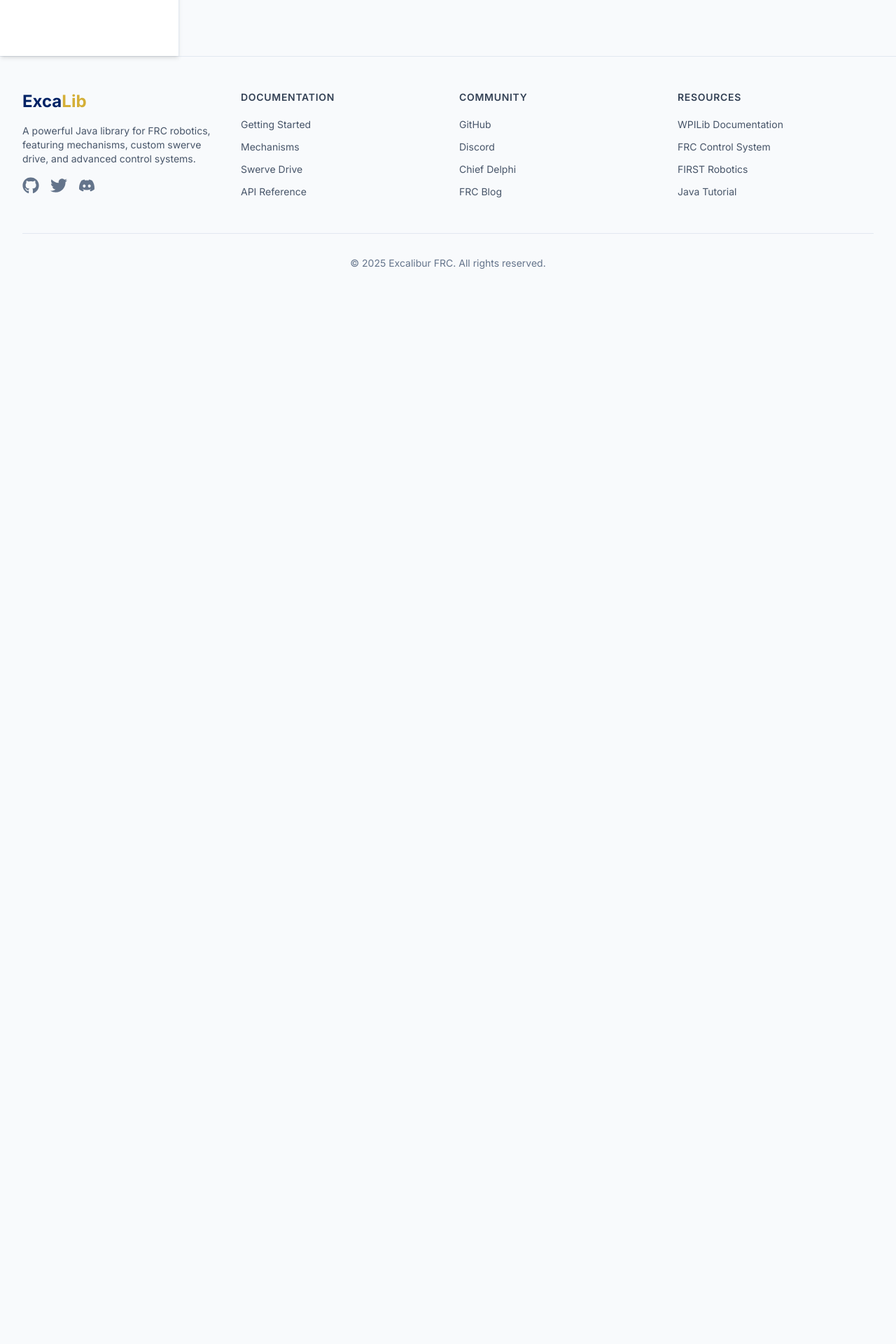
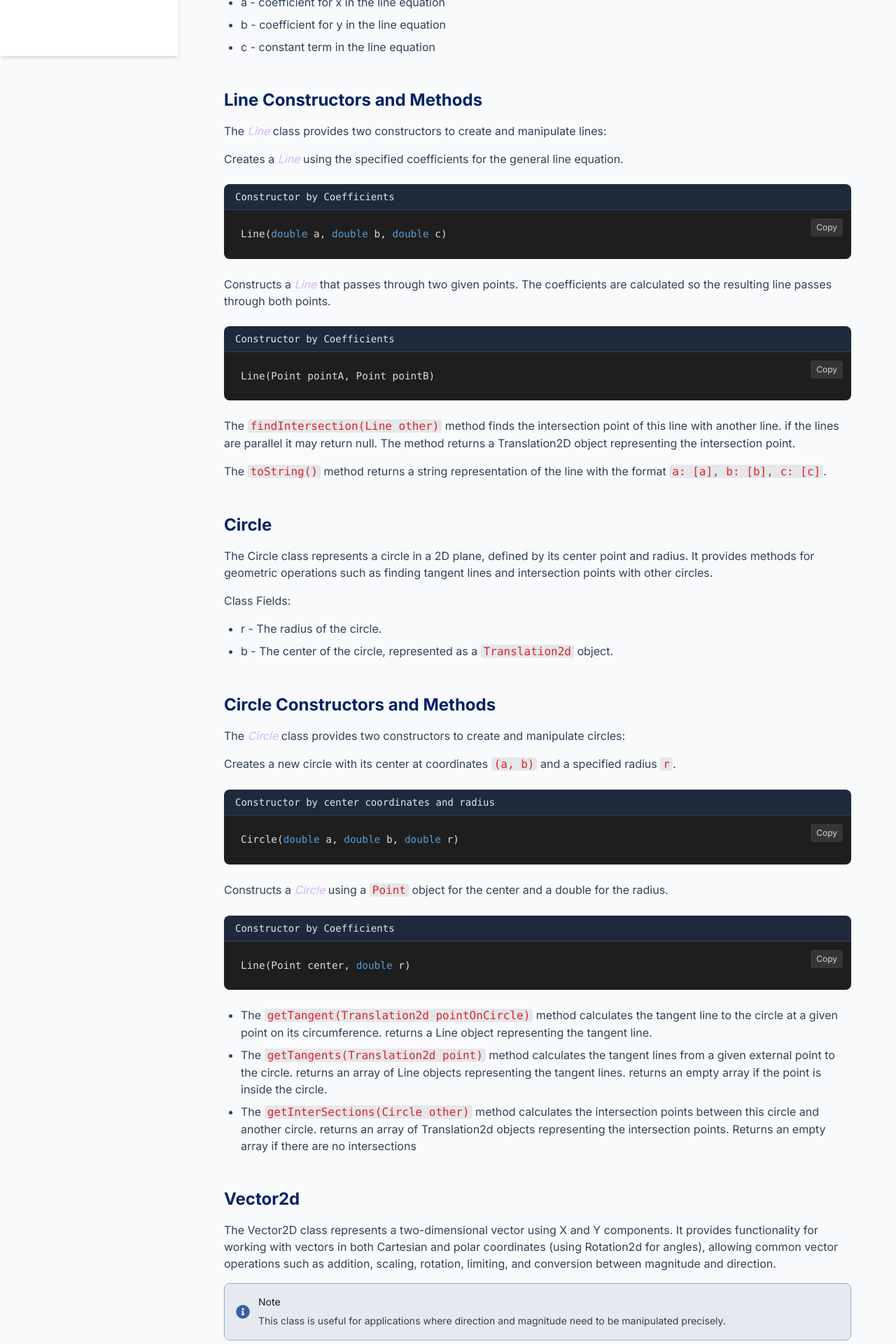
Before and after one commit to ExcaliDevBot/ExcaLibDoc, a React (Vite) app: page /docs/wrappers/physics in a window 1280 px wide. Shown: the part 720-2640 px from the top of the page at 70% size. Before the commit the page ends 1154 px from the top, so only its background shows below. Built offline with nearby package versions, Linux system fonts and the light colour scheme.

Commit message:
feat: add detailed documentation for Line, Circle, and Vector2D classes in physics.js

```diff
--- a/src/data/wrappers/physics.js
+++ b/src/data/wrappers/physics.js
@@ -28,6 +28,215 @@ export const physics = {
                         " functionality."
                 }
             ]
+        },
+        {
+            title: 'Line',
+            id: 'physics-overview',
+            content: [
+                {
+                    type: 'paragraph',
+                    text: 'The Line class models a straight line in a 2D plane using the general equation ' +
+                        '<ax + by + c = 0>. It provides constructors for creating a line either from its' +
+                        ' coefficients or from two points, and includes a method to find' +
+                        ' the intersection with another line.',
+                },
+                {
+                    type: 'paragraph',
+                    text: 'Class Fields:',
+                },
+                {
+                    type: 'list',
+                    ordered: false,
+                    items: [
+                        'a - coefficient for x in the line equation',
+                        'b - coefficient for y in the line equation',
+                        'c - constant term in the line equation',
+                    ]
+                },
+            ]
+        }, {
+            title: 'Line Constructors and Methods',
+            id: 'line-constructors',
+            content: [
+                {
+                    type: 'paragraph',
+                    text: 'The /*Line*/ class provides two constructors to create and manipulate lines:',
+                },
+                {
+                    type: 'paragraph',
+                    text: 'Creates a /*Line*/ using the specified coefficients for the general line equation.',
+                },
+                {
+                    type: "code",
+                    language: "java",
+                    title: "Constructor by Coefficients",
+                    code: `Line(double a, double b, double c)`
+                },
+                {
+                    type: 'paragraph',
+                    text: 'Constructs a /*Line*/ that passes through two given points. The coefficients are calculated so the resulting line passes through both points.',
+                },
+                {
+                    type: "code",
+                    language: "java",
+                    title: "Constructor by Coefficients",
+                    code: `Line(Point pointA, Point pointB)`
+                },
+                {
+                    type: 'paragraph',
+                    text: 'The <findIntersection(Line other)> method finds the intersection point of this line with' +
+                        ' another line. if the lines are parallel it may return null. The method returns a Translation2D object representing the intersection point.',
+                },
+                {
+                    type: 'paragraph',
+                    text: 'The <toString()> method returns a string representation of the line with the format <a: [a], b: [b], c: [c]>.',
+                },
+            ]
+        },
+        {
+            title: 'Circle',
+            id: 'circle-overview',
+            content: [
+                {
+                    type: 'paragraph',
+                    text: 'The Circle class represents a circle in a 2D plane, defined by its center point and radius.' +
+                        ' It provides methods for geometric operations such as finding tangent ' +
+                        'lines and intersection points with other circles.',
+                },
+                {
+                    type: 'paragraph',
+                    text: 'Class Fields:',
+                },
+                {
+                    type: 'list',
+                    ordered: false,
+                    items: [
+                        'r - The radius of the circle.',
+                        'b -  The center of the circle, represented as a <Translation2d> object.',
+                    ]
+                },
+            ]
+        },
+        {
+            title: 'Circle Constructors and Methods',
+            id: 'line-constructors',
+            content: [
+                {
+                    type: 'paragraph',
+                    text: 'The /*Circle*/ class provides two constructors to create and manipulate circles:',
+                },
+                {
+                    type: 'paragraph',
+                    text: 'Creates a new circle with its center at coordinates <(a, b)> and a specified radius <r>.',
+                },
+                {
+                    type: "code",
+                    language: "java",
+                    title: "Constructor by center coordinates and radius",
+                    code: `Circle(double a, double b, double r)`
+                },
+                {
+                    type: 'paragraph',
+                    text: 'Constructs a /*Circle*/ using a <Point> object for the center and a double for the radius.',
+                },
+                {
+                    type: "code",
+                    language: "java",
+                    title: "Constructor by Coefficients",
+                    code: `Line(Point center, double r)`
+                },
+                {
+                    type: "list",
+                    ordered: false,
+                    items: [
+                        'The <getTangent(Translation2d pointOnCircle)> method calculates the tangent line to the circle at a given point on its circumference. returns a Line object representing the tangent line.',
+                        'The <getTangents(Translation2d point)> method calculates the tangent lines from a given external point to the circle. returns an array of Line objects representing the tangent lines. returns an empty array if the point is inside the circle.',
+                        'The <getInterSections(Circle other)> method calculates the intersection points between this circle and another circle. returns an array of Translation2d objects representing the intersection points. Returns an empty array if there are no intersections',
+                    ]
+                },
+
+            ]
+        },
+        {
+            title: 'Vector2d',
+            id: 'circle-overview',
+            content: [
+                {
+                    type: 'paragraph',
+                    text: 'The Vector2D class represents a two-dimensional vector using X and Y components.' +
+                        ' It provides functionality for working with vectors in both Cartesian and polar coordinates' +
+                        ' (using Rotation2d for angles), allowing common vector operations such as addition,' +
+                        ' scaling, rotation, limiting, and conversion between magnitude and direction.',
+                },
+                {
+                    type: 'callout',
+                    calloutType: 'info',
+                    title: 'Note',
+                    text: 'This class is useful for applications where direction and magnitude need to be manipulated precisely.',
+                },
+                {
+                    type: 'paragraph',
+                    text: 'Class Fields:',
+                },
+                {
+                    type: 'list',
+                    ordered: false,
+                    items: [
+                        'x - The x component of the Vector.',
+                        'y - The y component of the Vector.',
+                    ]
+                },
+            ]
+        },
+        {
+            title: 'Vector2d Constructors and Methods',
+            id: 'Vector2d-constructors',
+            content: [
+                {
+                    type: 'paragraph',
+                    text: 'The /*Vector*/ class provides two constructors to create and manipulate Vectors:',
+                },
+                {
+                    type: 'paragraph',
+                    text: 'Initializes a new vector with given X and Y components (Cartesian form).',
+                },
+                {
+                    type: "code",
+                    language: "java",
+                    title: "Cartesian form vector",
+                    code: `Vector2D(double x, double y)`
+                },
+                {
+                    type: 'paragraph',
+                    text: 'Initializes a new vector using polar form.'
+                },
+                {
+                    type: "code",
+                    language: "java",
+                    title: "Polar form vector",
+                    code: `Vector2D(double magnitude, Rotation2d direction)`
+                },
+                {
+                    type: "list",
+                    ordered: false,
+                    items: [
+                        'The <getX()> method returns the x component of the vector.',
+                        'The <getY()> method returns the y component of the vector.',
+                        'The <getDistance()> method Returns the magnitude (length) of the vector from the origin.',
+                        'The <getDirection()> method returns the direction of the vector as a Rotation2d object.',
+                        'The <plus(Vector2D other)> method returns a new Vector2D that is the sum of this vector and another vector.',
+                        'The <mul(double scalar)> method returns a new Vector2D that is the result of scaling the current vector by a scalar value.',
+                        'The <rotate(Rotation2d deltaDirection)> method returns the current vector rotated by the given angle.',
+                        'The <limit(Vector2D limit)> method returns a new vector that is limited in its magnitude along the axis defined by another vector.',
+                    ]
+                },
+                {
+                    type: 'callout',
+                    calloutType: 'tip',
+                    title: 'Setters',
+                    text: 'Per each getter method, there is a corresponding setter method that allows you to modify the vector\'s components directly.',
+                },
+            ]
         }
     ]
 }
```
